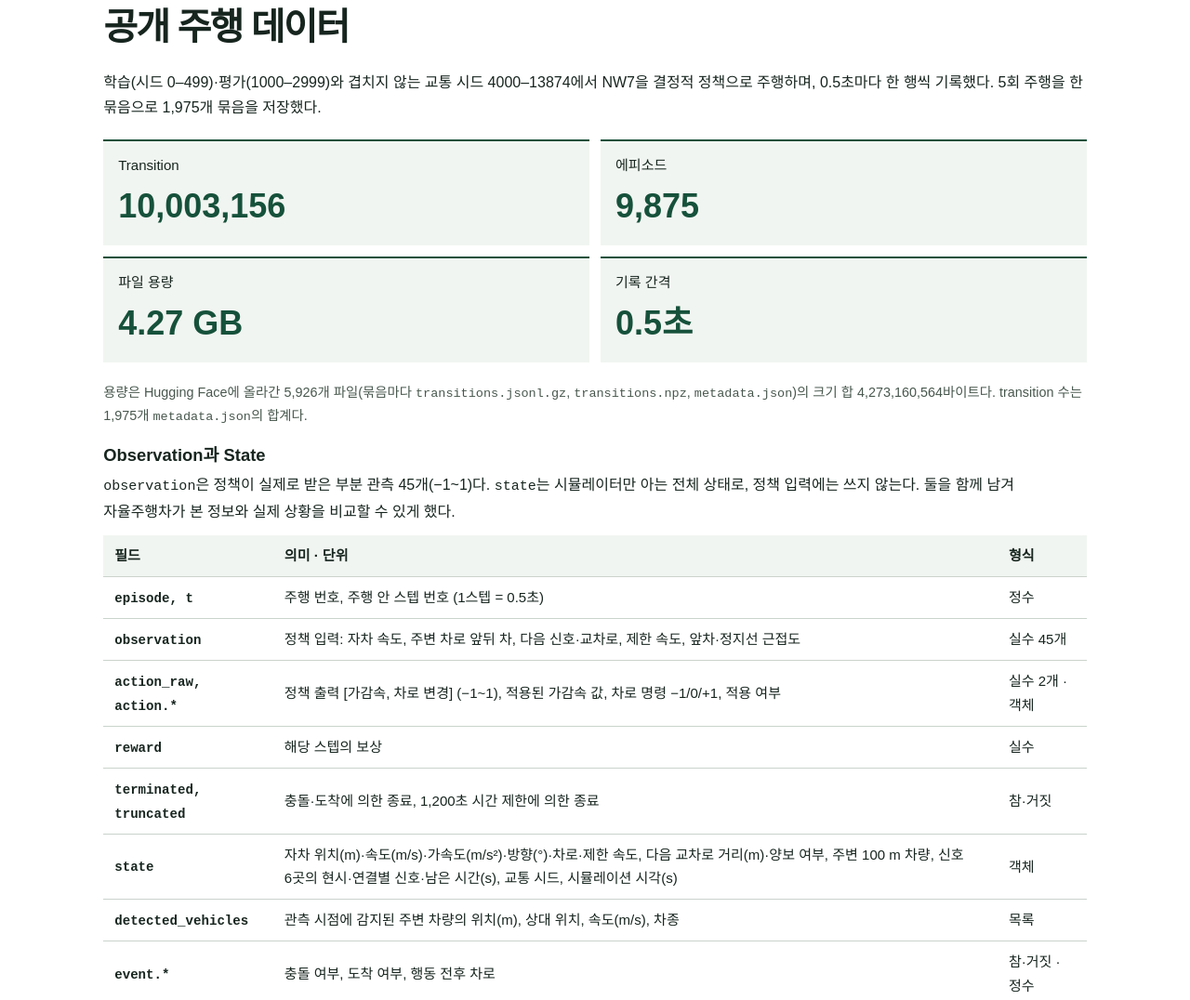
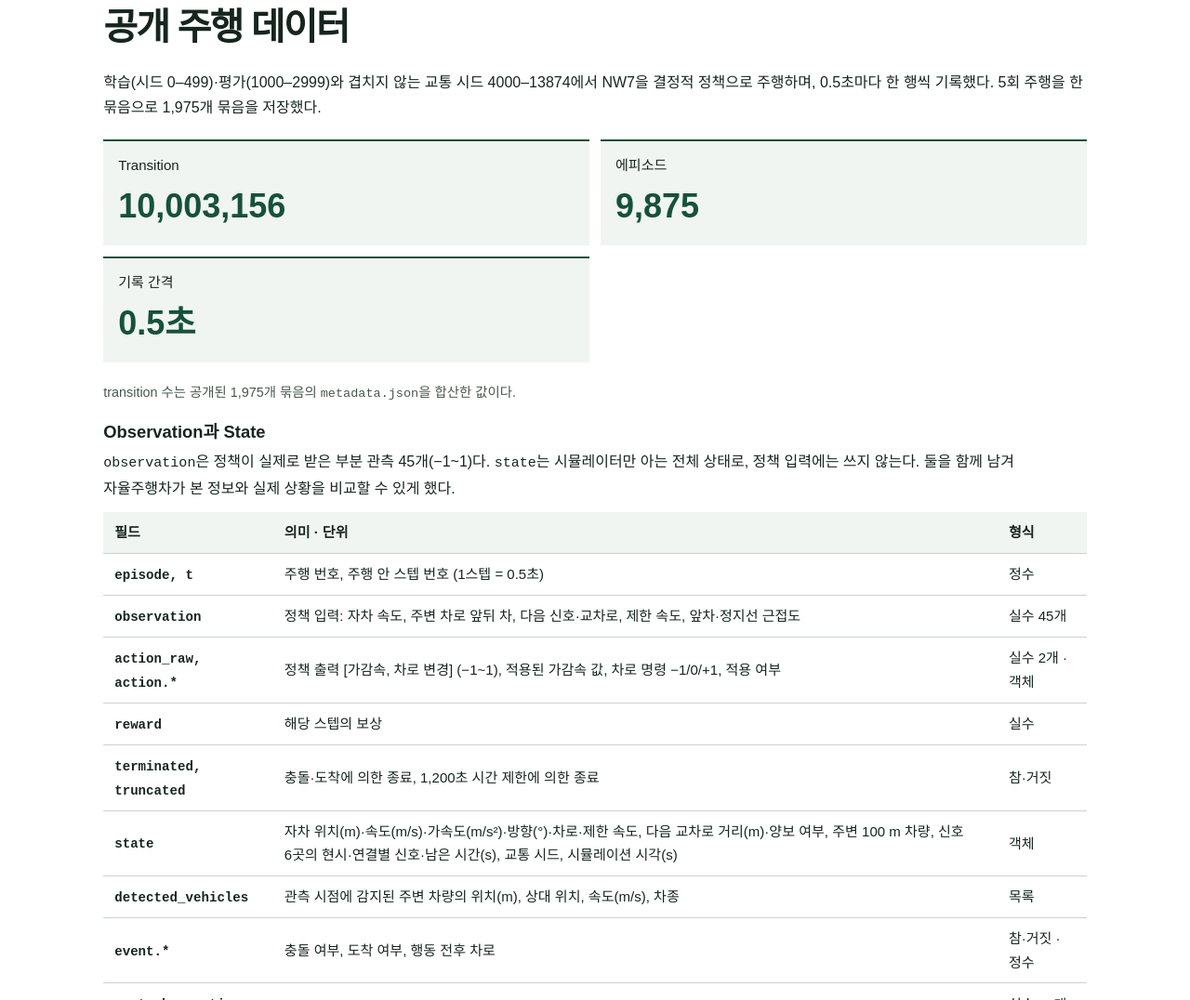
Before and after one commit to a01023289522-cmd/autonomous-driving, a plain HTML site: page docs/index.html in a window 1280 px wide. Shown: the part 4398-5474 px from the top of the page at 93% size. Drawn offline with Linux system fonts and the light colour scheme.

Commit message:
프로젝트 페이지: 데이터 저장 용량 칸 제거
Co-Authored-By: Claude Opus 5.5 <noreply@anthropic.com>

```diff
--- a/docs/index.html
+++ b/docs/index.html
@@ -131,8 +131,8 @@ ul.plain { margin:8px 0 0; padding-left:1.2em } ul.plain li + li { margin-top:4p
 </section>
 <section id="dataset">
   <h2>공개 주행 데이터</h2><p>학습(시드 0–499)·평가(1000–2999)와 겹치지 않는 교통 시드 4000–13874에서 NW7을 결정적 정책으로 주행하며, 0.5초마다 한 행씩 기록했다. 5회 주행을 한 묶음으로 1,975개 묶음을 저장했다.</p>
-  <div class="stats"><div><span>Transition</span><strong>10,003,156</strong></div><div><span>에피소드</span><strong>9,875</strong></div><div><span>파일 용량</span><strong>4.27 GB</strong></div><div><span>기록 간격</span><strong>0.5초</strong></div></div>
-  <p class="note">용량은 Hugging Face에 올라간 5,926개 파일(묶음마다 <code>transitions.jsonl.gz</code>, <code>transitions.npz</code>, <code>metadata.json</code>)의 크기 합 4,273,160,564바이트다. transition 수는 1,975개 <code>metadata.json</code>의 합계다.</p>
+  <div class="stats"><div><span>Transition</span><strong>10,003,156</strong></div><div><span>에피소드</span><strong>9,875</strong></div><div><span>기록 간격</span><strong>0.5초</strong></div></div>
+  <p class="note">transition 수는 공개된 1,975개 묶음의 <code>metadata.json</code>을 합산한 값이다.</p>
   <h3>Observation과 State</h3>
   <p><code>observation</code>은 정책이 실제로 받은 부분 관측 45개(−1~1)다. <code>state</code>는 시뮬레이터만 아는 전체 상태로, 정책 입력에는 쓰지 않는다. 둘을 함께 남겨 자율주행차가 본 정보와 실제 상황을 비교할 수 있게 했다.</p>
   <div class="tablewrap"><table><thead><tr><th scope="col">필드</th><th scope="col">의미 · 단위</th><th scope="col">형식</th></tr></thead><tbody>
```
